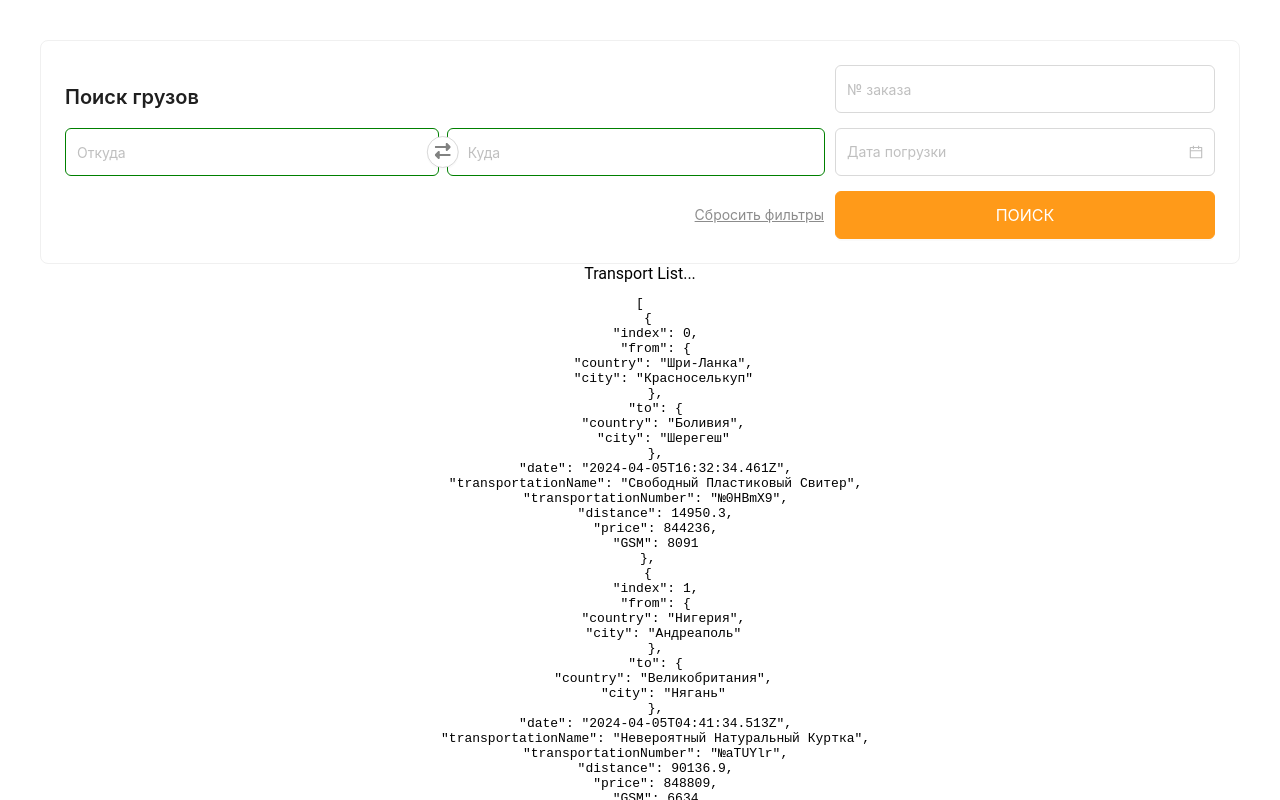
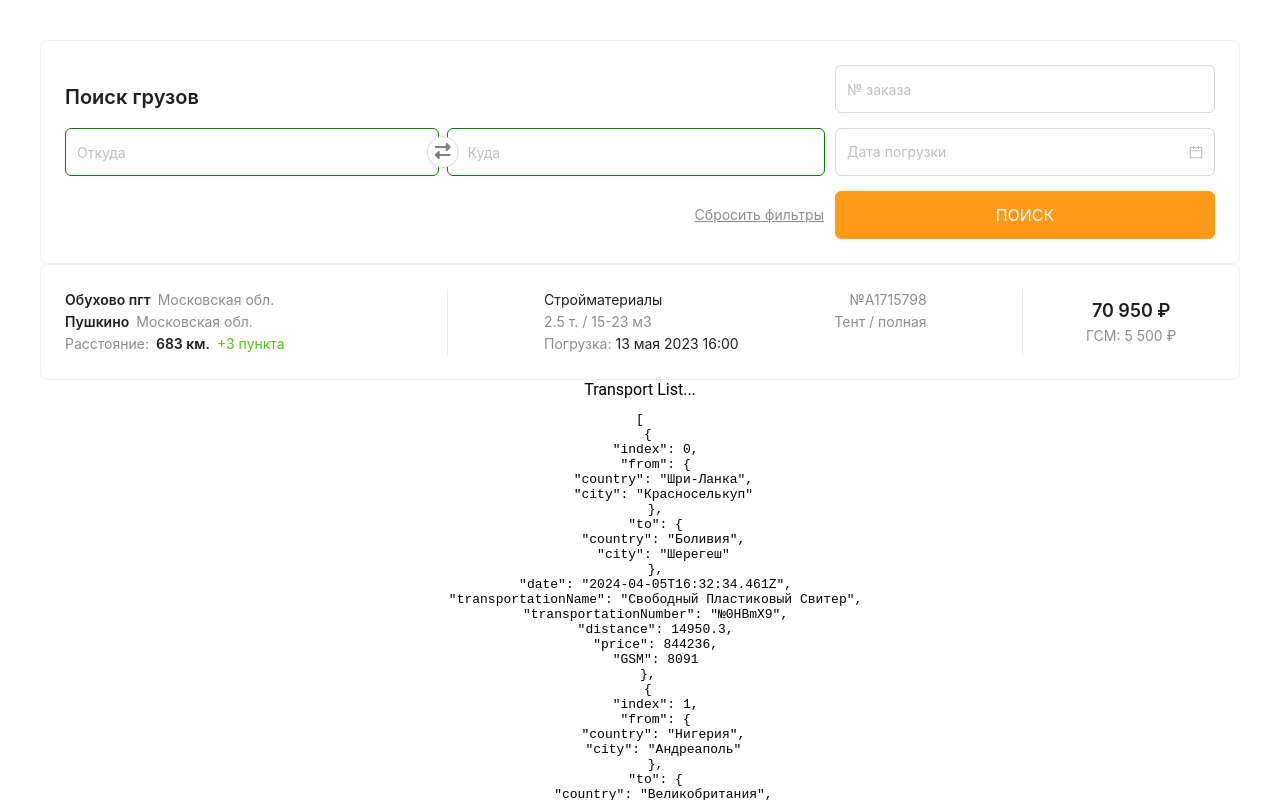
Before and after one commit to dicharmed/test-task-iteco, a React (Vite) app: page / in a window 1280 px wide. Shown: the top 800 px of the page. Built offline with nearby package versions, Linux system fonts and the light colour scheme; the HTML template or start-up script is replaced by a standard one.

Commit message:
transport card ui is added & reset filter

```diff
--- a/src/pages/transport-page.component.tsx
+++ b/src/pages/transport-page.component.tsx
@@ -3,6 +3,8 @@ import { TransportFilterWrapper } from "./transport-page/wrappers/transport-filt
 import { useQuery } from "@tanstack/react-query";
 import { API } from "../API/transportation-api";
 import { useSearchParams } from "react-router-dom";
+import { TransportCardComponent } from "./transport-page/components/transport-card.component";
+import { Spin } from "antd";
 
 export const TransportPage: React.FC = () => {
   const [searchParams] = useSearchParams();
@@ -30,8 +32,11 @@ export const TransportPage: React.FC = () => {
   return (
     <>
       <TransportFilterWrapper />
+      <TransportCardComponent />
       {isLoading ? (
-        <div>Loading...</div>
+        <Spin tip="Loading">
+          <div className="content" />
+        </Spin>
       ) : (
         <>
           <div>Transport List...</div>
--- /dev/null
+++ b/src/pages/transport-page/components/transport-card.component.tsx
@@ -0,0 +1,76 @@
+import React from "react";
+import { Card, Typography } from "antd";
+import styled from "styled-components";
+const { Text } = Typography;
+
+const Content = styled("div")`
+  display: grid;
+  grid-template-columns: 2fr 3fr 1fr;
+  align-items: center;
+
+  & > div:not(:last-child) {
+    border-right: 1px solid #e7e7e7;
+  }
+`;
+
+const TextStrong = styled(Text)`
+  margin-right: 7px;
+`;
+
+const SecondColumn = styled("div")`
+  display: flex;
+  justify-content: space-evenly;
+`;
+
+export const TransportCardComponent: React.FC = () => {
+  return (
+    <Card>
+      <Content>
+        <div style={{ textAlign: "left" }}>
+          <div>
+            <TextStrong strong>Обухово пгт</TextStrong>
+            <Text type="secondary">Московская обл.</Text>
+          </div>
+          <div>
+            <TextStrong strong>Пушкино</TextStrong>
+            <Text type="secondary">Московская обл.</Text>
+          </div>
+          <div>
+            <TextStrong type="secondary">Расстояние:</TextStrong>
+            <TextStrong strong>683 км.</TextStrong>
+            <Text type="success">+3 пункта</Text>
+          </div>
+        </div>
+        <SecondColumn>
+          <div style={{ textAlign: "left" }}>
+            <Text>Стройматериалы</Text>
+            <Text type="secondary" style={{ display: "block" }}>
+              2.5 т. / 15-23 м3
+            </Text>
+            <div>
+              <Text type="secondary" style={{ marginRight: "4px" }}>
+                Погрузка:
+              </Text>
+              <Text>13 мая 2023 16:00</Text>
+            </div>
+          </div>
+
+          <div style={{ textAlign: "right" }}>
+            <Text type="secondary">№А1715798</Text>
+            <Text type="secondary" style={{ display: "block" }}>
+              Тент / полная
+            </Text>
+          </div>
+        </SecondColumn>
+        <div style={{ paddingLeft: "24px" }}>
+          <Text strong style={{ fontSize: "18px" }}>
+            70 950 ₽
+          </Text>
+          <Text type="secondary" style={{ display: "block" }}>
+            ГСМ: 5 500 ₽
+          </Text>
+        </div>
+      </Content>
+    </Card>
+  );
+};
--- a/src/pages/transport-page/components/transport-filter.component.tsx
+++ b/src/pages/transport-page/components/transport-filter.component.tsx
@@ -63,12 +63,14 @@ type Props = {
   handleSubmit: (e: React.FormEvent<HTMLFormElement> | undefined) => void;
   handleChange: (e: React.ChangeEvent) => void;
   handleDatePickerChange: (date: unknown) => void;
+  handleReset: (e: React.FormEvent) => void;
   values: FilterValues;
 };
 export const TransportFilterComponent: React.FC<Props> = ({
   handleSubmit,
   handleChange,
   handleDatePickerChange,
+  handleReset,
   values,
 }): React.ReactElement => {
   const { transportationNumber, from, to, date } = values;
@@ -110,7 +112,7 @@ export const TransportFilterComponent: React.FC<Props> = ({
         />
 
         <Flex justify="flex-end">
-          <ButtonLink type="link" htmlType="button">
+          <ButtonLink type="link" htmlType="button" onClick={handleReset}>
             <Text type="secondary" underline>
               Сбросить фильтры
             </Text>
--- a/src/pages/transport-page/wrappers/transport-filter.wrapper.tsx
+++ b/src/pages/transport-page/wrappers/transport-filter.wrapper.tsx
@@ -9,18 +9,6 @@ import { useSearchParams } from "react-router-dom";
 
 export const TransportFilterWrapper: React.FC = (): React.ReactElement => {
   const [searchParams, setSearchParams] = useSearchParams();
-
-  const queryStringChange = (values: FilterValues) => {
-    const newSearchParams = new URLSearchParams();
-
-    Object.entries(values).forEach(([key, value]) => {
-      if (value) {
-        newSearchParams.set(key, value);
-      }
-    });
-
-    setSearchParams(newSearchParams);
-  };
 
   const formik = useFormik<FilterValues>({
     initialValues: {
@@ -34,11 +22,29 @@ export const TransportFilterWrapper: React.FC = (): React.ReactElement => {
     },
   });
 
+  const handleResetForm = (e: React.FormEvent) => {
+    formik.handleReset(e);
+    formik.setFieldValue("date", "");
+    setSearchParams({});
+  };
+  const queryStringChange = (values: FilterValues) => {
+    const newSearchParams = new URLSearchParams();
+
+    Object.entries(values).forEach(([key, value]) => {
+      if (value) {
+        newSearchParams.set(key, value);
+      }
+    });
+
+    setSearchParams(newSearchParams);
+  };
+
   return (
     <TransportFilterComponent
       values={formik.values}
       handleSubmit={formik.handleSubmit}
       handleChange={formik.handleChange}
+      handleReset={handleResetForm}
       handleDatePickerChange={(date) => formik.setFieldValue("date", date)}
     />
   );
```
